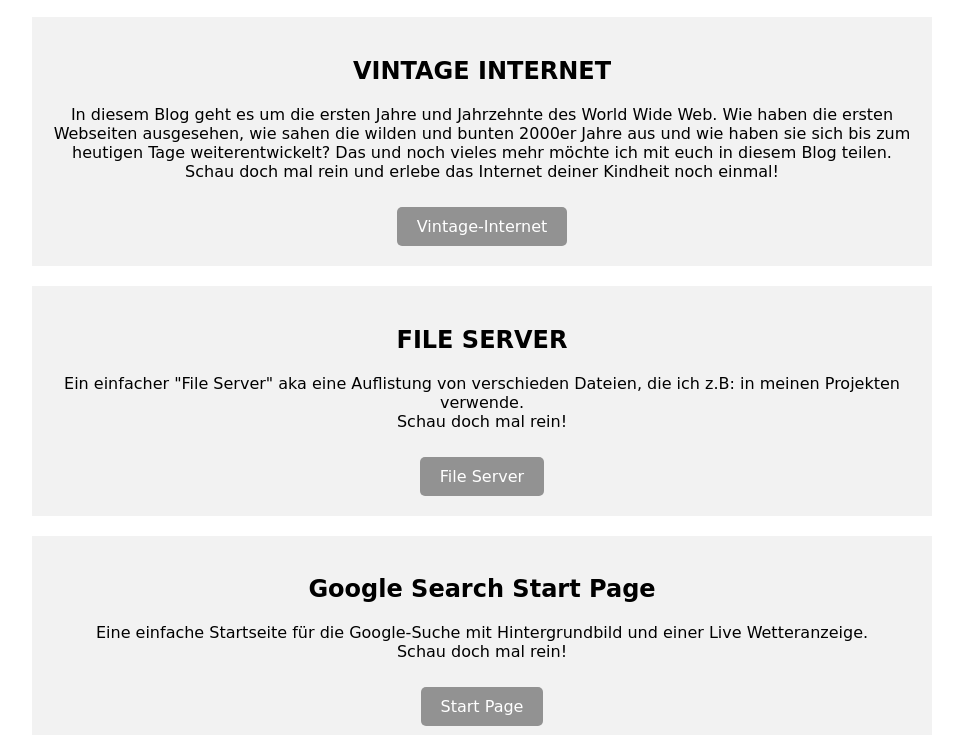
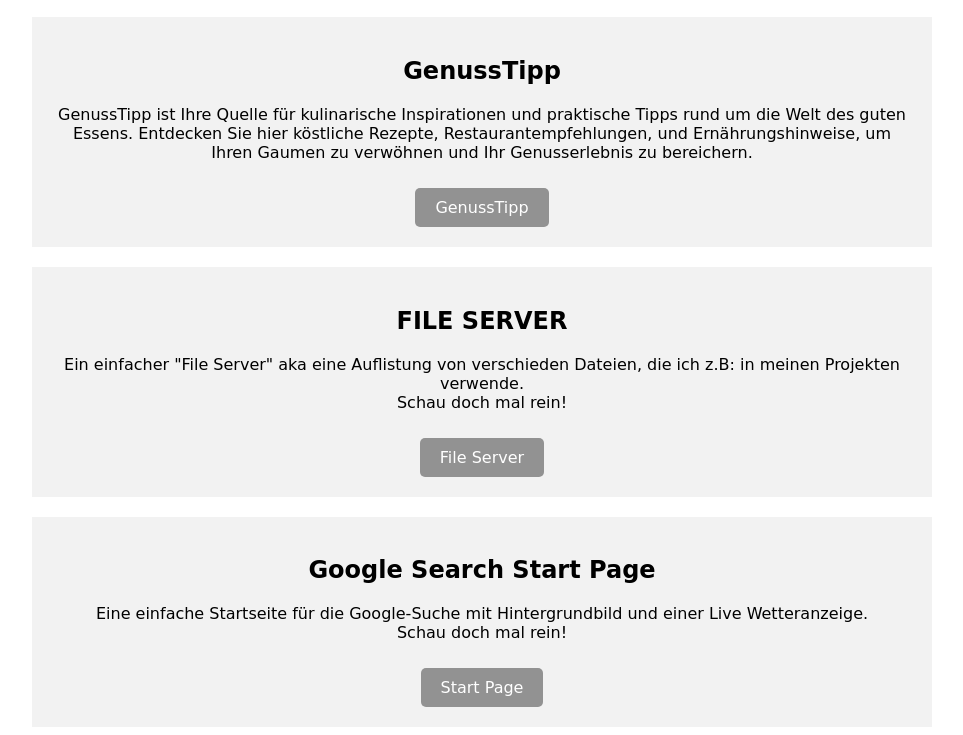
Before and after one commit to lucah842/lucah842.github.io, a plain HTML site: page index.html in a window 1280 px wide. Shown: the part 929-1664 px from the top of the page, without its empty margins (158-1121 px from the left). Drawn offline with Linux system fonts and the light colour scheme; a web font is replaced by a local one.

Commit message:
index.html

```diff
--- a/index.html
+++ b/index.html
@@ -40,9 +40,9 @@
         </div>
 
         <div class="content">
-            <center><h2>VINTAGE INTERNET</h2></center>
-            <center><p>In diesem Blog geht es um die ersten Jahre und Jahrzehnte des World Wide Web. Wie haben die ersten Webseiten ausgesehen, wie sahen die wilden und bunten 2000er Jahre aus und wie haben sie sich bis zum heutigen Tage weiterentwickelt? Das und noch vieles mehr möchte ich mit euch in diesem Blog teilen. <br>Schau doch mal rein und erlebe das Internet deiner Kindheit noch einmal! </p></center>
-            <center><a href="https://vintage-internet.blogspot.com" class="content-button">Vintage-Internet</a></center>
+            <center><h2>GenussTipp</h2></center>
+            <center><p>GenussTipp ist Ihre Quelle für kulinarische Inspirationen und praktische Tipps rund um die Welt des guten Essens. Entdecken Sie hier köstliche Rezepte, Restaurantempfehlungen, und Ernährungshinweise, um Ihren Gaumen zu verwöhnen und Ihr Genusserlebnis zu bereichern.</p></center>
+            <center><a href="https://genuss-tipp.blogspot.com" class="content-button">GenussTipp</a></center>
         </div>
 
         <div class="content">
```
